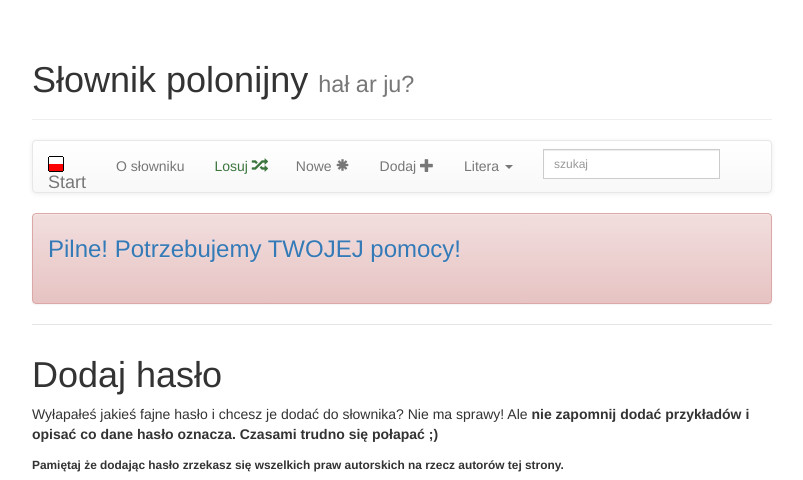
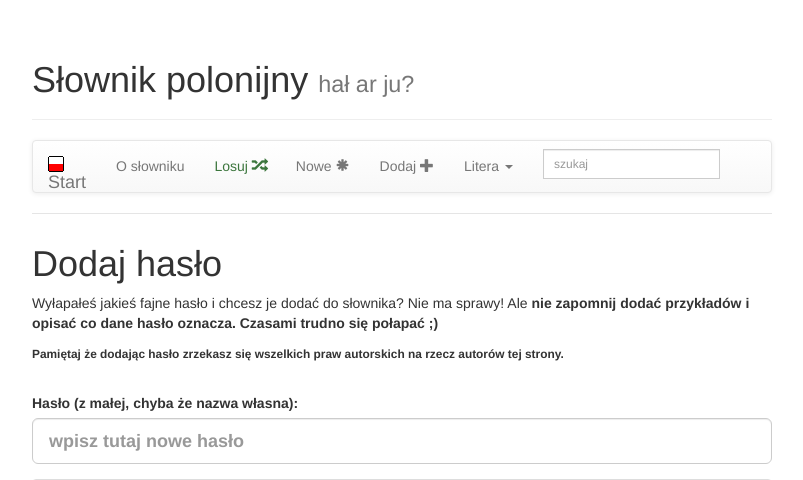
Before and after one commit to itsff/polonijny, a Flask app: template templates/add.html in a window 1280 px wide. Shown: the top 480 px of the page, without its empty margins (238-1041 px from the left). Run offline with Flask 2, Linux system fonts and the light colour scheme; the template is opened without the code that fills it, so the values that code supplies are empty; parts of the project's set-up code (start-up, migrations or seed data) failed here and were passed over; some libraries are stand-ins or nearby versions.

Commit message:
Removed banner

```diff
--- a/templates/layout.html
+++ b/templates/layout.html
@@ -120,13 +120,6 @@
                 </div><!-- /.navbar-collapse -->
             </div><!-- /.container-fluid -->
         </nav>
-
-        <div class="alert alert-danger" role="alert">
-            <h3>
-                <a href="http://www.gofundme.com/RomanFracz">Pilne! Potrzebujemy TWOJEJ pomocy!</a>
-            </h3>
-        </div>
-
     </div>
 
     {% block body %}{% endblock %}
```
